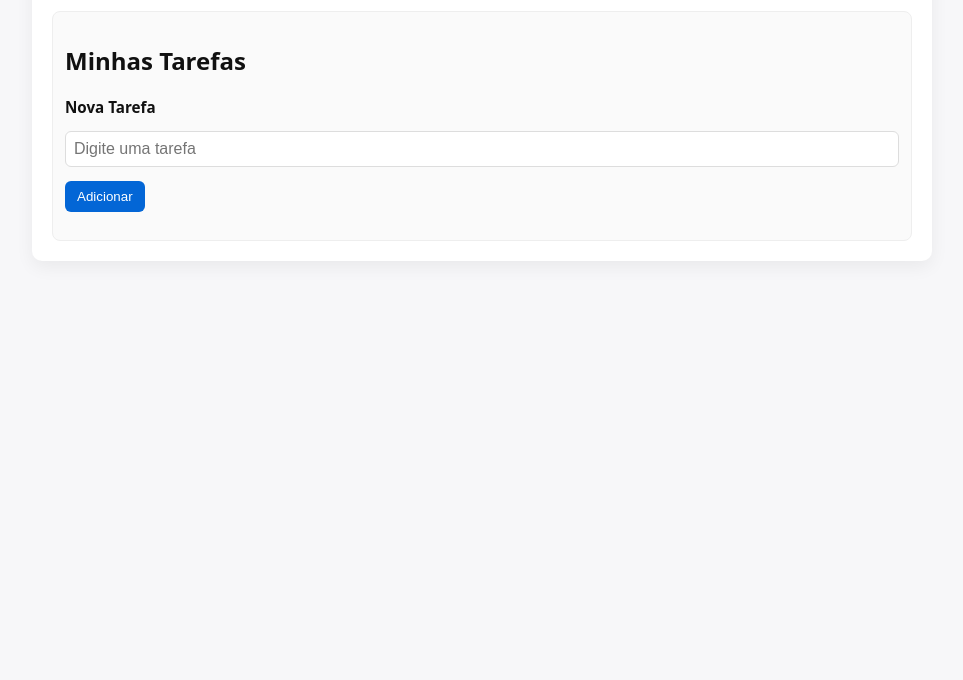
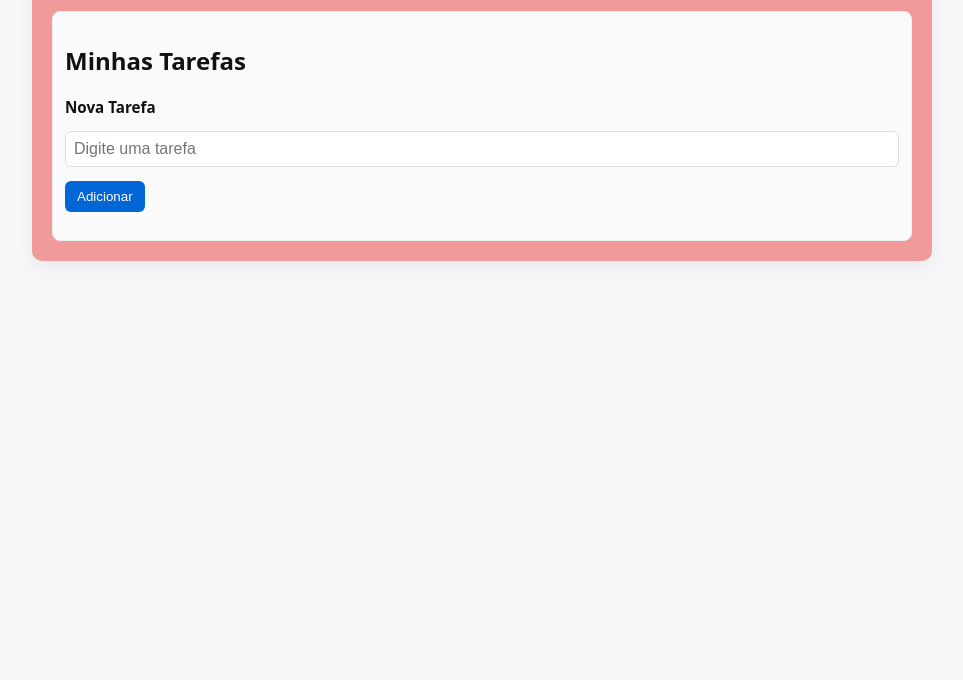
Before and after one commit to Giantrafa/MeuTeste, a plain HTML site: page site/index.html in a window 1280 px wide. Shown: the part 120-800 px from the top of the page, without its empty margins (158-1121 px from the left). Drawn offline with Linux system fonts and the light colour scheme.

Commit message:
alteraCor

```diff
--- a/site/style.css
+++ b/site/style.css
@@ -1,6 +1,6 @@
 :root {
   --bg: #f7f7f9;
-  --card: #fff;
+  --card: #f09a9a;
   --accent: #0366d6;
   --text: #111;
   --muted: #666;
```
